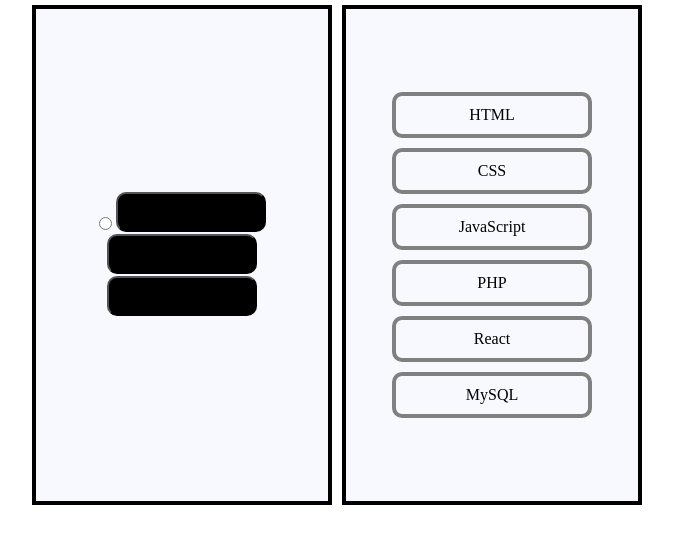
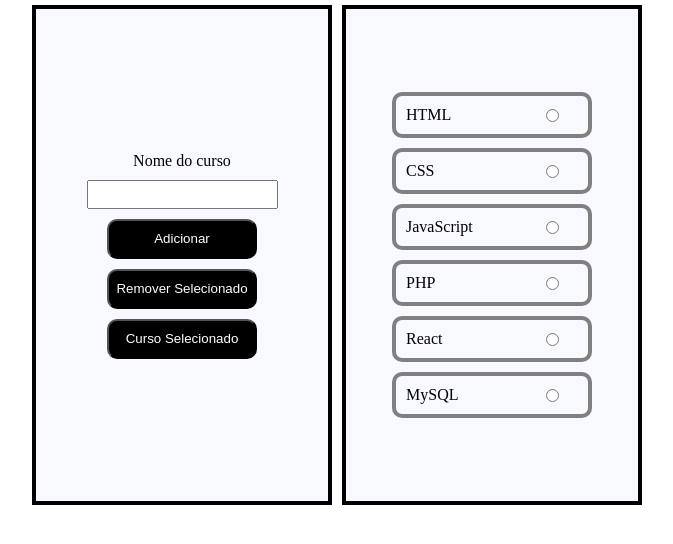
Before and after one commit to Emersonmjs/Javascript, a plain HTML site: page Aula 41/index.html in a window 1280 px wide. Shown: the whole page, without its empty margins (303-976 px from the left). Drawn offline with Linux system fonts and the light colour scheme.

Commit message:
Atualização da aula 41

```diff
--- a/Aula 41/index.html
+++ b/Aula 41/index.html
@@ -3,22 +3,22 @@
 <head>
     <meta charset="UTF-8">
     <meta name="viewport" content="width=device-width, initial-scale=1.0">
-    <title>Aula 33</title>
+    <title>Aula 41</title>
     <link rel="stylesheet" href="style.css">
 </head>
 <body>
     <main>
-        <div id="caixa2" class="caixa">
-            <div>
-                <label for=""></label>
-                <input type="radio">
-                <button></button>
+        <div id="caixaNovoFuncionalidades" class="caixa">
+            <div id="caixaNovoCurso" class="caixaFuncionalidades">
+                <label for="nomeCurso">Nome do curso</label>
+                <input type="text" name="nomeCurso" id="nomeCurso">
+                <button id="btnAdicionarNovoCurso">Adicionar</button>
             </div>
-            <div>
-                <button></button>
+            <div id="caixaRemoverCurso" class="caixaFuncionalidades">
+                <button id="btnRemoverCurso">Remover Selecionado</button>
             </div>
-            <div>
-                <button></button>
+            <div id="caixaCursoSelecionado" class="caixaFuncionalidades">
+                <button id="btnCursoSelecionado">Curso Selecionado</button>
             </div>
         </div>
         <div id="caixa1" class="caixa">
--- a/Aula 41/script.js
+++ b/Aula 41/script.js
@@ -3,6 +3,7 @@ const cursosTodos = document.querySelectorAll(".curso")
 const cursoo = document.querySelector("#c1")
 const button = document.querySelector('#button')
 const cursos = ['HTML','CSS','JavaScript','PHP','React','MySQL']
+const btnCursoSelecionado = document.querySelector('#btnCursoSelecionado')
 
 
 cursos.map((elemento, index)=>{
@@ -10,5 +11,26 @@ cursos.map((elemento, index)=>{
     novoElemento.setAttribute('id', 'c'+(index+1))
     novoElemento.setAttribute('class','curso c1')
     novoElemento.innerHTML = elemento
+    const comandos = document.createElement('div')
+    comandos.setAttribute('class', 'comandos')
+
+    const rb = document.createElement('input')
+    rb.setAttribute('type','radio')
+    rb.setAttribute('name', 'rb_curso')
+
+    comandos.appendChild(rb)
+    novoElemento.appendChild(comandos)
     caixa1.appendChild(novoElemento)
+
+
 })
+
+btnCursoSelecionado.addEventListener('click', ()=>{
+    const radios = [...document.querySelectorAll('input[type=radio]')]
+    let RadioSelecionado= radios.filter((ele)=>{
+        return ele.checked
+    })
+    RadioSelecionado = RadioSelecionado[0]
+    const CursoSelecionado = RadioSelecionado.parentNode.previousSibling.textContent
+    alert("Curso selecionado: "+CursoSelecionado)
+})
--- a/Aula 41/style.css
+++ b/Aula 41/style.css
@@ -24,7 +24,7 @@ button{
 
 .curso{
     display: flex;
-    justify-content: center;
+    justify-content: space-between;
     width: 200px;
     border: 4px solid gray;
     border-radius: 10px;
@@ -61,3 +61,23 @@ button{
     height: 500px;
     width: 300px;
 }
+
+.caixaFuncionalidades{
+    display: flex;
+    flex-direction: column;
+    justify-content: center;
+    align-items: center;
+    margin: 5px;
+}
+
+.comandos{
+    width: 30%;
+    display: flex;
+    justify-content: space-around;
+    align-items: center;
+}
+
+#caixaNovoCurso input{
+    margin: 10px;
+    padding: 5px;
+}
```
